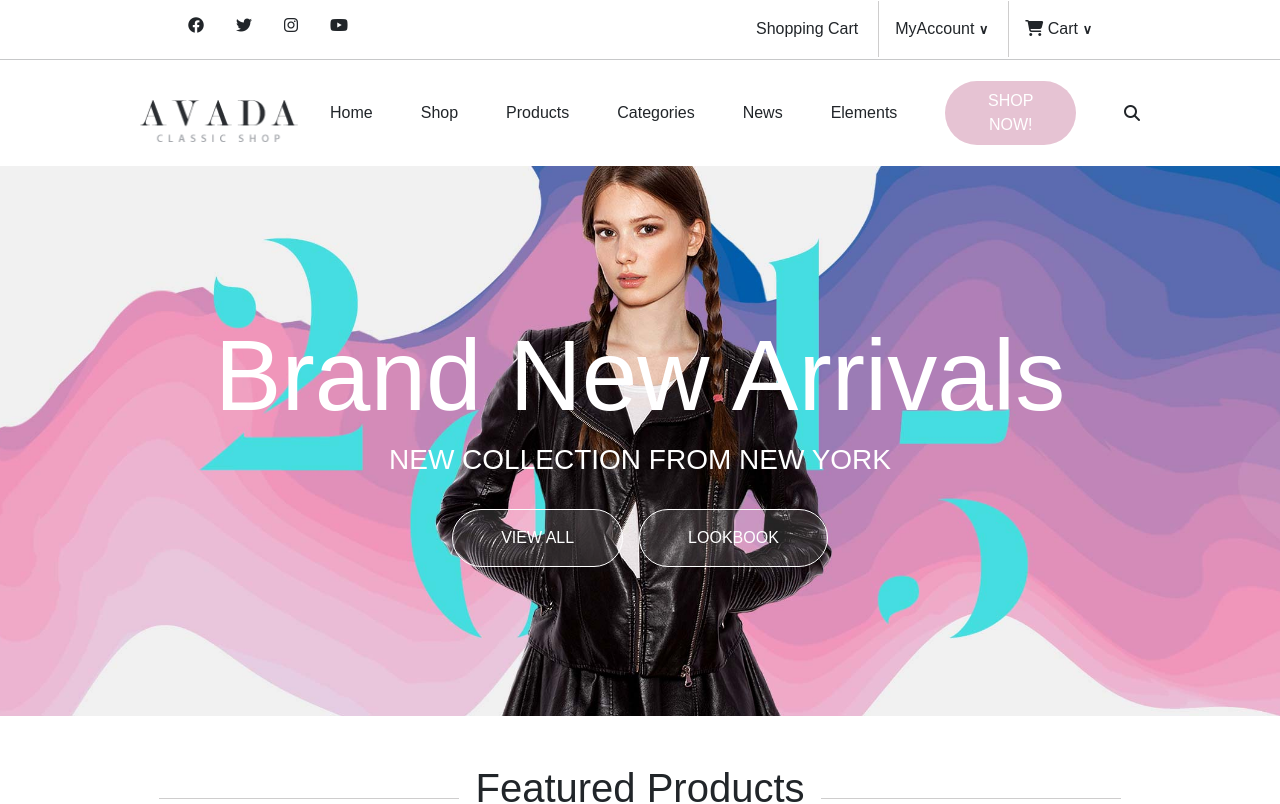
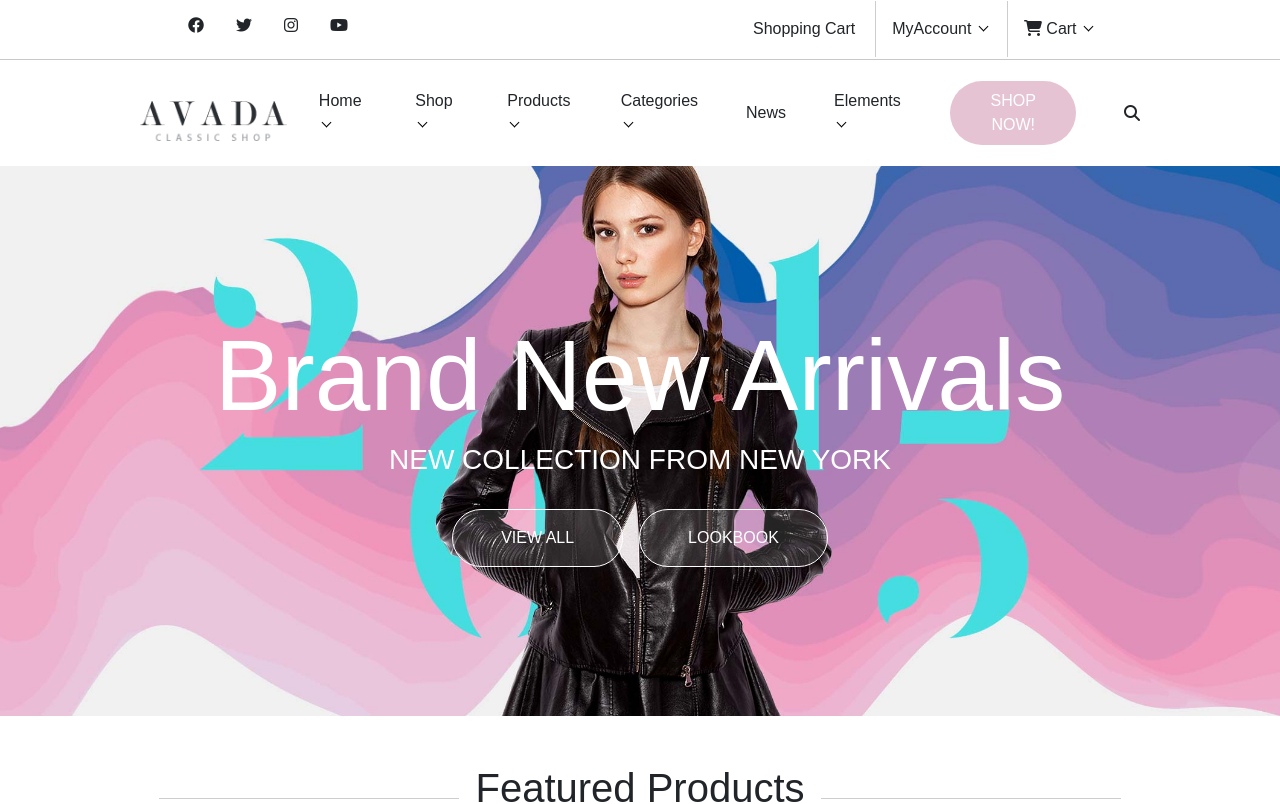
Before and after one commit to L-cir94/proj-html-vuejs, a Vue app: page / in a window 1280 px wide. Shown: the top 804 px of the page. Built offline with nearby package versions, Linux system fonts and the light colour scheme.

Commit message:
arrow fro header written in store.js

```diff
--- a/src/assets/scss/app.scss
+++ b/src/assets/scss/app.scss
@@ -29,3 +29,30 @@ img{
     text-decoration: line-through;
 
 }
+.arrow {
+    border: solid black;
+    border-width: 0 0.1px 0.1px 0;
+display: inline-block;
+    padding: 3px;
+
+  }
+
+  .right {
+    transform: rotate(-45deg);
+    -webkit-transform: rotate(-45deg);
+  }
+
+  .left {
+    transform: rotate(135deg);
+    -webkit-transform: rotate(135deg);
+  }
+
+  .up {
+    transform: rotate(-135deg);
+    -webkit-transform: rotate(-135deg);
+  }
+
+  .down {
+    transform: rotate(45deg);
+    -webkit-transform: rotate(45deg);
+  }
--- a/src/components/AppFooter.vue
+++ b/src/components/AppFooter.vue
@@ -4,7 +4,7 @@
             <div class="subscribe d-flex align-items-center">
                 <div class="container d-flex align-items-center">
                     <div class="text text-center d-flex justify-content-center align-items-center">
-                        <i class="fa-regular fa-envelope p-3 me-4 bg-black rounded-5"></i>
+                        <i class="fa-regular fa-envelope fa-l p-3 me-4 bg-opacity-50 bg-black rounded-circle"></i>
                         <h3>Subscribe now and get special offers</h3>
                     </div>
                     <div class="call_to_action d-flex justify-content-center align-items-center">
@@ -46,7 +46,7 @@
                                     <span :class="item.class">{{ item.noDiscount }}</span><span class="ms-1">{{item.discountedPrice}}</span>
 
                                 </div>
-                                <img width="50" class="img-fluid" :src="item.imgPath"
+                                <img width="60" class="img-fluid" :src="item.imgPath"
                                     alt="">
                             </div>
                             <!-- <div class="item d-flex justify-content-between pb-2">
@@ -147,8 +147,8 @@ export default {
 @use '../assets/partials/variables' as*;
 
 .row {
-padding-top: 3rem;
-padding-bottom: 3rem;
+padding-top: 1.9rem;
+padding-bottom: 1.9rem;
 line-height: 1.2;
 li{
     line-height: 0.9;
--- a/src/components/AppHeader.vue
+++ b/src/components/AppHeader.vue
@@ -10,8 +10,8 @@
                 <nav class="navbar dx">
                     <ul class="d-flex gap-1">
                         <li class="p-3 my ">Shopping Cart</li>
-                        <li class=" p-3 my_border">MyAccount <span class="arrow">&#8744</span></li>
-                        <li class=" p-3 my_border pe-5"><i class="fa-solid fa-cart-shopping"></i> Cart <span class="arrow">&#8744</span></li>
+                        <li class=" p-3 my_border">MyAccount <!-- <span class="arrow">&#8744</span> --> <i class=" ms-1 mb-1 arrow down"></i></li>
+                        <li class=" p-3 my_border pe-5"><i class="fa-solid fa-cart-shopping"></i> Cart <!-- <span class="arrow">&#8744</span> --> <i class=" ms-1 mb-1 arrow down"></i></li>
                     </ul>
                 </nav>
             </div>
@@ -25,7 +25,7 @@
                 <nav class="navbar">
 <!--                     <MenuHeader Home="ciao"></MenuHeader> -->
                     <ul class=" d-flex gap-5 align-items-center">
-                        <li v-for="menu in store.menuHeader">{{menu.name}}</li>
+                        <li v-for="menu in store.menuHeader">{{menu.name}} <i :class="menu.arrow"></i></li>
                        <!--  <li>Home <span class="arrow">&#8744</span></li>
                         <li>Shop <span class="arrow">&#8744</span></li>
                         <li>Products <span class="arrow">&#8744</span></li>
--- a/src/store.js
+++ b/src/store.js
@@ -3,21 +3,27 @@ export const store = reactive({
     menuHeader: [
         {
             name: 'Home',
+            arrow:'arrow down ms-1 mb-1',
         },
         {
             name: 'Shop',
+            arrow:'arrow down ms-1 mb-1',
         },
         {
             name: 'Products',
+            arrow:'arrow down ms-1 mb-1',
         },
         {
             name: 'Categories',
+            arrow:'arrow down ms-1 mb-1',
         },
         {
             name: 'News',
+            arrow:'',
         },
         {
             name: 'Elements',
+            arrow:'arrow down ms-1 mb-1',
         },
     ],
     apps: [
```
